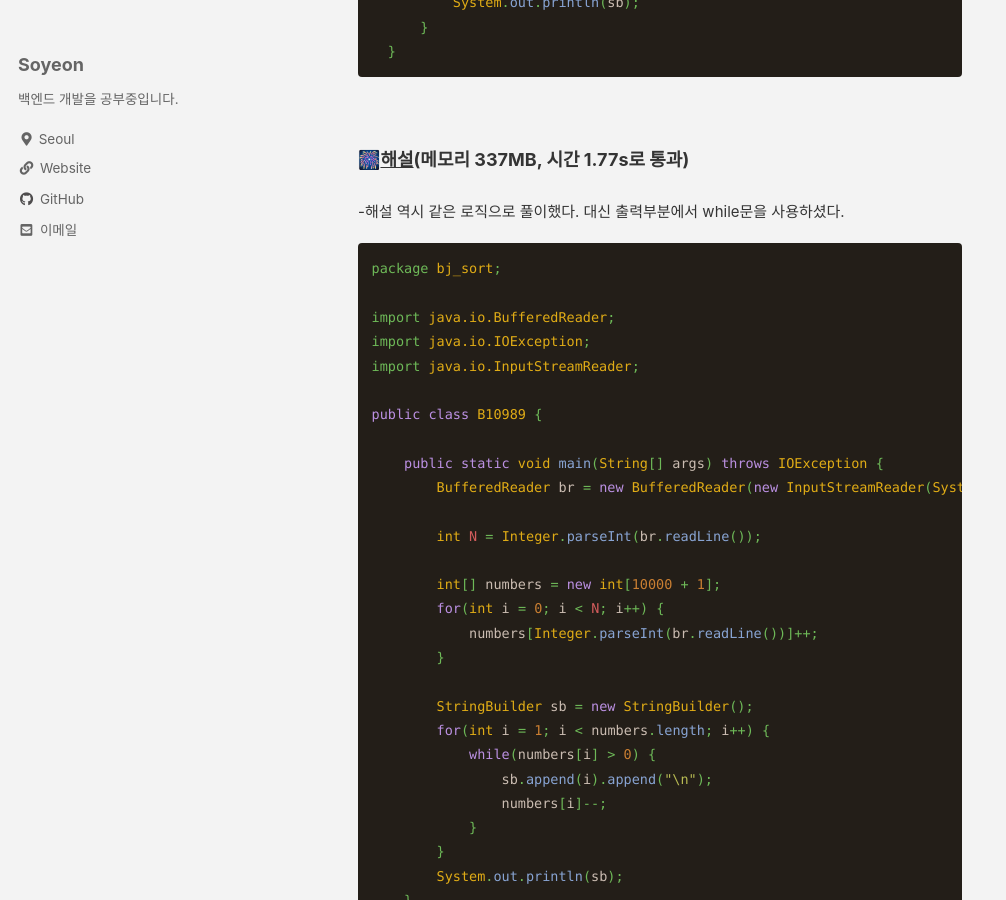
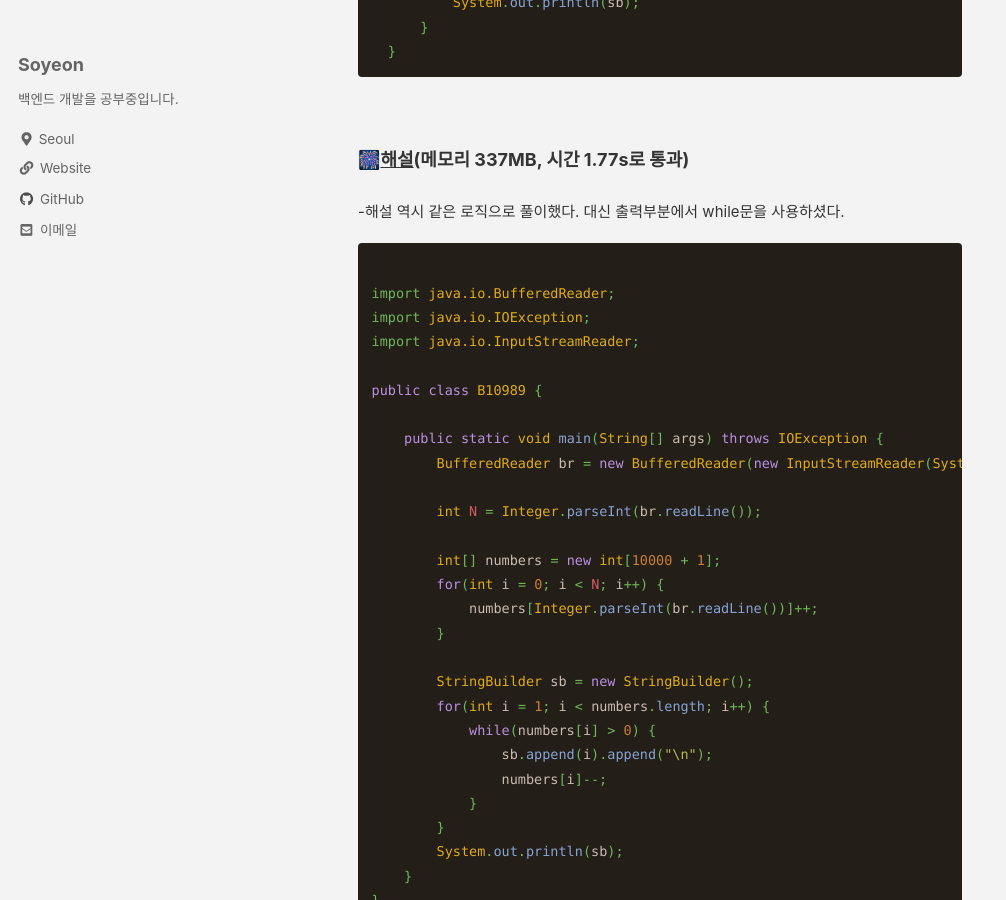
Before and after one commit to liv660/liv660.github.io, a Jekyll site: the page built from _posts/TIL/21.08.study/2021-08-22-210822.md, in a window 1280 px wide and 900 px high, scrolled down 1087 px. Shown: the whole window, without its empty margins (0-1006 px from the left). Built offline with Jekyll 4.4.1, drawn with Linux system fonts in a browser that asks for light colours; cached includes are drawn as plain includes.

Commit message:
Update 08.22 algorithm

````diff
--- a/_posts/TIL/21.08.study/2021-08-22-210822.md
+++ b/_posts/TIL/21.08.study/2021-08-22-210822.md
@@ -48,7 +48,6 @@ categories:
 -해설 역시 같은 로직으로 풀이했다. 대신 출력부분에서 while문을 사용하셨다.<br>
 
 ```java
-package bj_sort;
 
 import java.io.BufferedReader;
 import java.io.IOException;
````
